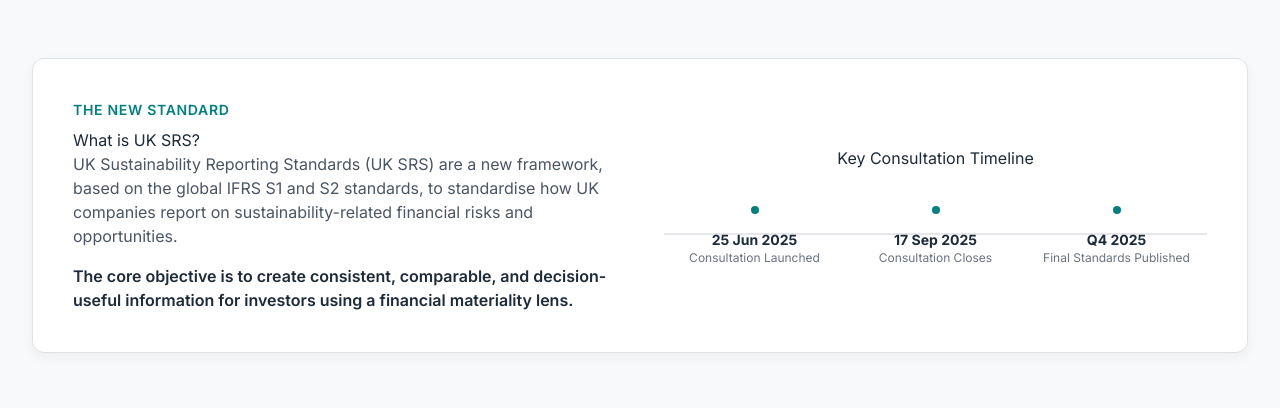
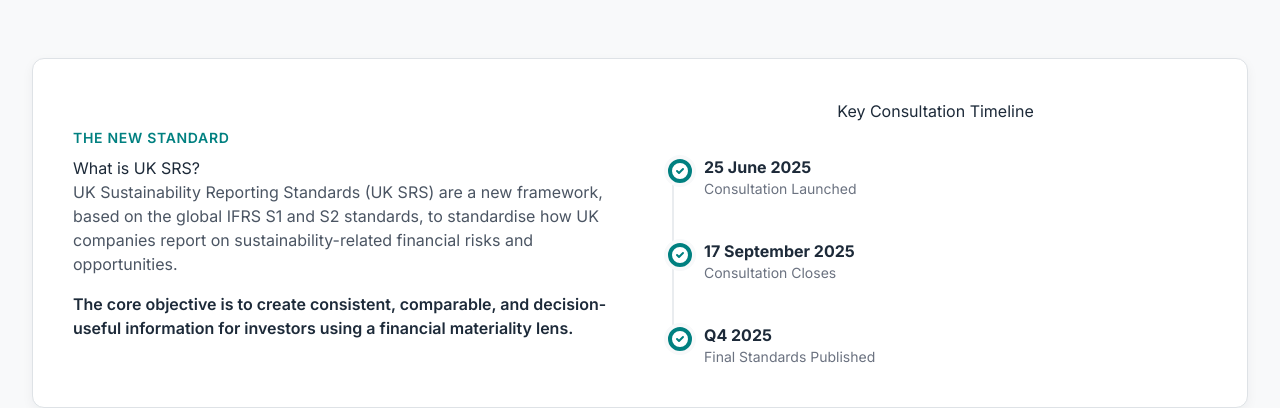
Before and after one commit to adarbayev/vpwhite-srs-infographic, a website: page index.html in a window 1280 px wide. Shown: the part 406-814 px from the top of the page. Drawn offline with nearby package versions, Linux system fonts and the light colour scheme.

Commit message:
Update index.html

```diff
--- a/index.html
+++ b/index.html
@@ -139,6 +139,42 @@
         .form-label { display: block; font-size: 0.875rem; font-weight: 500; margin-bottom: 0.5rem; }
         .form-select, .form-input { width: 100%; padding: 0.75rem; border: 1px solid #ced4da; border-radius: 0.375rem; transition: border-color 0.15s ease-in-out, box-shadow 0.15s ease-in-out; }
         .form-select:focus, .form-input:focus { border-color: #008080; outline: 0; box-shadow: 0 0 0 0.25rem rgba(0, 128, 128, 0.25); }
+
+        /* New Timeline Styles */
+        .timeline-item {
+            position: relative;
+            padding-bottom: 2.5rem;
+            padding-left: 2.5rem;
+        }
+        .timeline-item:last-child {
+            padding-bottom: 0;
+        }
+        .timeline-item::before {
+            content: '';
+            position: absolute;
+            left: 0.5rem;
+            top: 0.5rem;
+            bottom: -0.5rem;
+            width: 2px;
+            background-color: #e9ecef;
+        }
+        .timeline-item:last-child::before {
+            display: none;
+        }
+        .timeline-icon {
+            position: absolute;
+            left: 0;
+            top: 0;
+            display: flex;
+            align-items: center;
+            justify-content: center;
+            width: 2rem;
+            height: 2rem;
+            border-radius: 9999px;
+            background-color: #008080;
+            color: white;
+            border: 4px solid #F8F9FA;
+        }
     </style>
 </head>
 <body class="text-gray-800">
@@ -164,23 +200,26 @@
                 <div>
                     <h3 class="text-center">Key Consultation Timeline</h3>
                     <div class="relative mt-8">
-                        <div class="absolute w-full h-0.5 bg-gray-200 top-1/2 -translate-y-1/2"></div>
-                        <div class="relative flex justify-between">
-                            <div class="text-center w-1/3">
-                                <div class="relative"><div class="mx-auto w-4 h-4 bg-prof-teal rounded-full z-10 relative border-4 border-white"></div></div>
-                                <p class="mt-3 font-bold text-sm prof-dark-blue">25 Jun 2025</p>
-                                <p class="text-xs text-gray-500">Consultation Launched</p>
+                        <div class="timeline-item">
+                            <div class="timeline-icon">
+                                <svg class="w-5 h-5" fill="currentColor" viewBox="0 0 20 20"><path fill-rule="evenodd" d="M10 18a8 8 0 100-16 8 8 0 000 16zm3.707-9.293a1 1 0 00-1.414-1.414L9 10.586 7.707 9.293a1 1 0 00-1.414 1.414l2 2a1 1 0 001.414 0l4-4z" clip-rule="evenodd" /></svg>
                             </div>
-                            <div class="text-center w-1/3">
-                                <div class="relative"><div class="mx-auto w-4 h-4 bg-prof-teal rounded-full z-10 relative border-4 border-white"></div></div>
-                                <p class="mt-3 font-bold text-sm prof-dark-blue">17 Sep 2025</p>
-                                <p class="text-xs text-gray-500">Consultation Closes</p>
+                            <p class="font-bold prof-dark-blue">25 June 2025</p>
+                            <p class="text-sm text-gray-500">Consultation Launched</p>
+                        </div>
+                        <div class="timeline-item">
+                            <div class="timeline-icon">
+                                <svg class="w-5 h-5" fill="currentColor" viewBox="0 0 20 20"><path fill-rule="evenodd" d="M10 18a8 8 0 100-16 8 8 0 000 16zm3.707-9.293a1 1 0 00-1.414-1.414L9 10.586 7.707 9.293a1 1 0 00-1.414 1.414l2 2a1 1 0 001.414 0l4-4z" clip-rule="evenodd" /></svg>
                             </div>
-                            <div class="text-center w-1/3">
-                               <div class="relative"><div class="mx-auto w-4 h-4 bg-prof-teal rounded-full z-10 relative border-4 border-white"></div></div>
-                                <p class="mt-3 font-bold text-sm prof-dark-blue">Q4 2025</p>
-                                <p class="text-xs text-gray-500">Final Standards Published</p>
+                            <p class="font-bold prof-dark-blue">17 September 2025</p>
+                            <p class="text-sm text-gray-500">Consultation Closes</p>
+                        </div>
+                        <div class="timeline-item">
+                            <div class="timeline-icon">
+                                <svg class="w-5 h-5" fill="currentColor" viewBox="0 0 20 20"><path fill-rule="evenodd" d="M10 18a8 8 0 100-16 8 8 0 000 16zm3.707-9.293a1 1 0 00-1.414-1.414L9 10.586 7.707 9.293a1 1 0 00-1.414 1.414l2 2a1 1 0 001.414 0l4-4z" clip-rule="evenodd" /></svg>
                             </div>
+                            <p class="font-bold prof-dark-blue">Q4 2025</p>
+                            <p class="text-sm text-gray-500">Final Standards Published</p>
                         </div>
                     </div>
                 </div>
```
